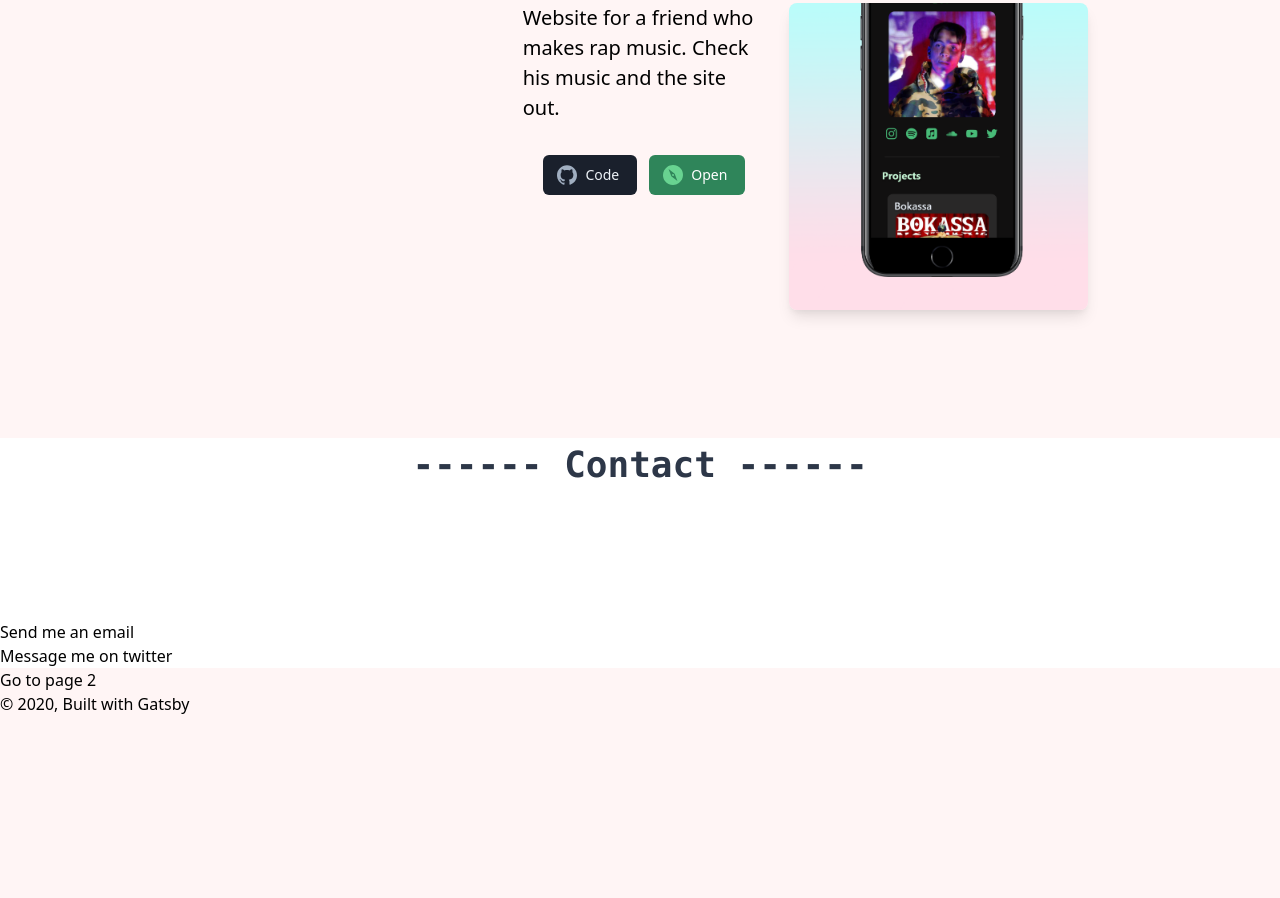
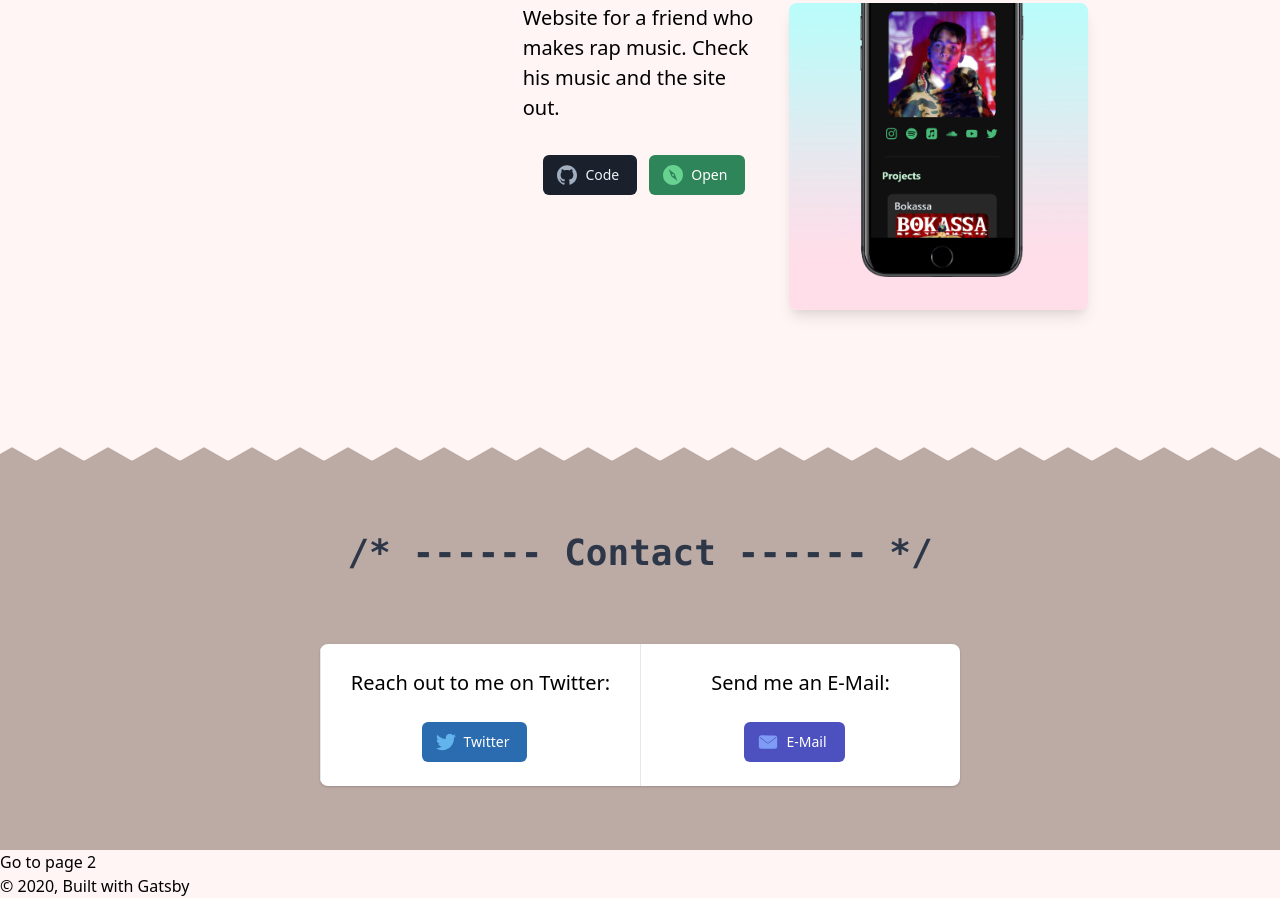
Before and after one commit to phartenfeller/hartenfeller.dev, a Gatsby site: page / in a window 1280 px wide. Shown: the part 1236-2134 px from the top of the page. Before the commit the page ends 1952 px from the top, so only its background shows below. Built offline with nearby package versions, Linux system fonts and the light colour scheme; Gatsby itself is replaced by a stand-in of ours.

Commit message:
contact section

```diff
--- a/src/components/Contact.jsx
+++ b/src/components/Contact.jsx
@@ -1,12 +1,25 @@
 import React from 'react';
+import LinkButton from './LinkButton';
 import SectionHeader from './SectionHeader';
 
 const Contact = () => {
   return (
-    <div className="bg-white">
+    <div className="py-16" style={{ background: '#bcaaa4' }}>
       <SectionHeader section="Contact" />
-      <div>Send me an email</div>
-      <div>Message me on twitter</div>
+      <div className="mt-5 grid grid-cols-1 rounded-lg bg-white overflow-hidden shadow md:grid-cols-2 w-1/2 m-auto">
+        <div className="border-t border-gray-300 md:border-0 md:border-l">
+          <div className="px-4 py-5 sm:p-6 text-center text-xl">
+            <div className="mb-6">Reach out to me on Twitter:</div>
+            <LinkButton type="twitter" link="https://" />
+          </div>
+        </div>
+        <div className="border-t border-gray-300 md:border-0 md:border-l">
+          <div className="px-4 py-5 sm:p-6 text-center text-xl">
+            <div className="mb-6">Send me an E-Mail:</div>
+            <LinkButton type="email" link="mailto:contact@hartenfeller.dev" />
+          </div>
+        </div>
+      </div>
     </div>
   );
 };
--- a/src/components/LinkButton.jsx
+++ b/src/components/LinkButton.jsx
@@ -35,6 +35,28 @@ const types = {
     bgHover: 'bg-green-600',
     bgActive: 'bg-green-800',
     focusBorder: 'border-green-500'
+  },
+  twitter: {
+    icon: svg.twitter,
+    text: 'Twitter',
+    ariaLabel: 'My Twitter page',
+    textColor: 'text-white',
+    iconColor: 'text-blue-400',
+    bg: 'bg-blue-700',
+    bgHover: 'bg-blue-600',
+    bgActive: 'bg-blue-800',
+    focusBorder: 'border-blue-500'
+  },
+  email: {
+    icon: svg.mail,
+    text: 'E-Mail',
+    ariaLabel: 'My Twitter page',
+    textColor: 'text-white',
+    iconColor: 'text-indigo-400',
+    bg: 'bg-indigo-700',
+    bgHover: 'bg-indigo-600',
+    bgActive: 'bg-indigo-800',
+    focusBorder: 'border-indigo-500'
   }
 };
 
--- a/src/components/Projects.jsx
+++ b/src/components/Projects.jsx
@@ -74,10 +74,12 @@ ProjectComponent.defaultProps = {
 
 const Projects = () => {
   return (
-    <div>
+    <div className="my-32">
       <SectionHeader section="Things I made" />
-      <ProjectComponent project={projects.minesweeper} />
-      <ProjectComponent project={projects.cyf} reversed />
+      <div className="mt-32">
+        <ProjectComponent project={projects.minesweeper} />
+        <ProjectComponent project={projects.cyf} reversed />
+      </div>
     </div>
   );
 };
--- a/src/components/SectionHeader.jsx
+++ b/src/components/SectionHeader.jsx
@@ -3,9 +3,9 @@ import React from 'react';
 
 const SectionHeader = ({ section }) => {
   return (
-    <div className="my-32">
+    <div className="mb-16">
       <h2 className="text-center text-4xl text-gray-800 font-bold font-mono">
-        <span>------ {section} ------</span>
+        <span>{`/* ------ ${section} ------ */`}</span>
       </h2>
     </div>
   );
--- a/src/images/svg.js
+++ b/src/images/svg.js
@@ -6,7 +6,9 @@ const svg = {
   xing:
     'M18.188 0c-.517 0-.741.325-.927.66 0 0-7.455 13.224-7.702 13.657.015.024 4.919 9.023 4.919 9.023.17.308.436.66.967.66h3.454c.211 0 .375-.078.463-.22.089-.151.089-.346-.009-.536l-4.879-8.916a.022.022 0 010-.022L22.139.756c.095-.191.097-.387.006-.535C22.056.078 21.894 0 21.686 0h-3.498zM3.648 4.74c-.211 0-.385.074-.473.216-.09.149-.078.339.02.531l2.34 4.05c.004.01.004.016 0 .021L1.86 16.051a.52.52 0 000 .529c.085.142.239.234.45.234h3.461c.518 0 .766-.348.945-.667l3.734-6.609-2.378-4.155c-.172-.315-.434-.659-.962-.659H3.648v.016z',
   compass:
-    'M19.053 21.708c5.362-3.895 6.55-11.4 2.655-16.761-3.895-5.362-11.4-6.55-16.762-2.655-5.361 3.895-6.55 11.4-2.654 16.761 3.895 5.362 11.4 6.55 16.761 2.655zM9.977 13.47L6.71 4.719l7.313 5.811 3.267 8.751-7.313-5.811zm2.728-.5a1.2 1.2 0 10-1.41-1.94 1.2 1.2 0 001.41 1.94z'
+    'M19.053 21.708c5.362-3.895 6.55-11.4 2.655-16.761-3.895-5.362-11.4-6.55-16.762-2.655-5.361 3.895-6.55 11.4-2.654 16.761 3.895 5.362 11.4 6.55 16.761 2.655zM9.977 13.47L6.71 4.719l7.313 5.811 3.267 8.751-7.313-5.811zm2.728-.5a1.2 1.2 0 10-1.41-1.94 1.2 1.2 0 001.41 1.94z',
+  mail:
+    'M4 20a3 3 0 01-3-3V7.012a3 3 0 013.035-3L12 4.105h8a3 3 0 013 3V17a3 3 0 01-3 3H4zM2.222 6.258a.375.375 0 00.063.527l8.247 6.487a2.375 2.375 0 002.936 0l8.247-6.487a.375.375 0 10-.464-.59l-8.246 6.487c-.59.464-1.42.464-2.01 0L2.75 6.196a.375.375 0 00-.527.062z'
 };
 
 export default svg;
--- a/src/pages/index.jsx
+++ b/src/pages/index.jsx
@@ -6,6 +6,7 @@ import Layout from '../components/layout';
 import Projects from '../components/Projects';
 import SEO from '../components/seo';
 import SocialLinks from '../components/SocialLinks';
+import svg from '../images/transition.svg';
 import '../styles/font.css';
 
 const IndexPage = () => (
@@ -14,6 +15,12 @@ const IndexPage = () => (
     <Hero />
     <SocialLinks />
     <Projects />
+    <div
+      style={{
+        backgroundImage: `url(${svg})`,
+        height: '24px'
+      }}
+    />
     <Contact />
     <Link to="/page-2/">Go to page 2</Link>
   </Layout>
```
Also changed, not shown: README.md, src/images/transition.svg (added).
